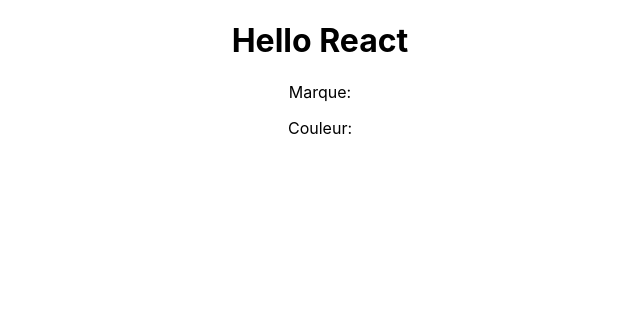
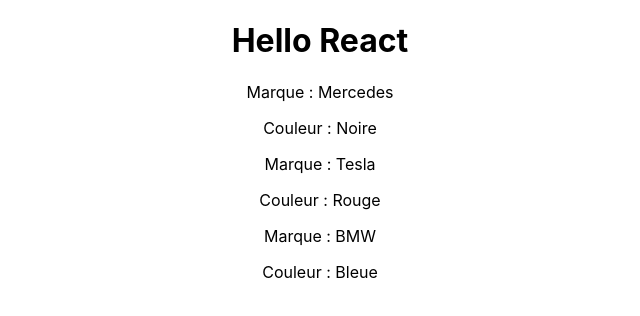
Before and after one commit to xElon-Mask/React-Project-5-Cars, a React (Create React App) app: page / in a window 1280 px wide. Shown: the top 316 px of the page, without its empty margins (320-960 px from the left). Built offline with nearby package versions, Linux system fonts and the light colour scheme.

Commit message:
transform Car component in Function Component, add props in the app

```diff
--- a/src/App.js
+++ b/src/App.js
@@ -1,6 +1,5 @@
 import { Component } from "react";
 import Mycars from "./components/Mycars";
-import Cars from "./components/Cars";
 import "./App.css";
 
 class App extends Component {
@@ -8,7 +7,6 @@
     return (
       <div className="App">
         <Mycars />
-        <Cars />
       </div>
     );
   }
--- a/src/components/Cars.js
+++ b/src/components/Cars.js
@@ -1,14 +1,12 @@
-import React, { Component } from "react";
+import React from "react";
 
-class Cars extends Component {
-  render() {
-    return (
-      <div>
-        <p>Marque:</p>
-        <p>Couleur:</p>
-      </div>
-    );
-  }
-}
+const Car = (props) => {
+  return (
+    <div className="cars">
+      <p>Marque : {props.children}</p>
+      <p>Couleur : {props.color}</p>
+    </div>
+  );
+};
 
-export default Cars;
+export default Car;
--- a/src/components/Mycars.js
+++ b/src/components/Mycars.js
@@ -1,8 +1,16 @@
 import React, { Component } from "react";
+import Car from "./Cars";
 
 class Mycars extends Component {
   render() {
-    return <h1>Hello React</h1>;
+    return (
+      <div>
+        <h1>Hello React</h1>
+        <Car color="Noire">Mercedes</Car>
+        <Car color="Rouge">Tesla</Car>
+        <Car color="Bleue">BMW</Car>
+      </div>
+    );
   }
 }
 
```
